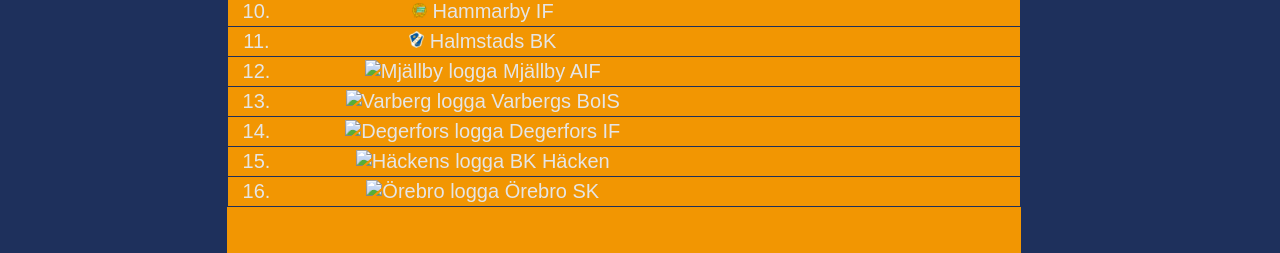
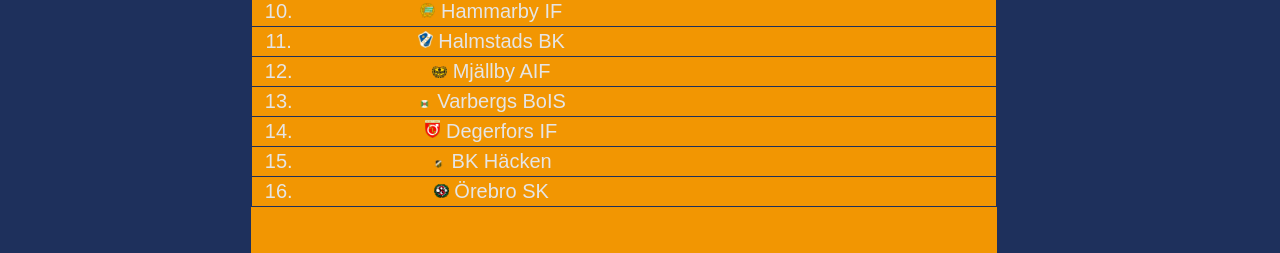
Before and after one commit to Lorens123/Sport24, a plain HTML site: page index.html in a window 1280 px wide. Shown: the part 498-751 px from the top of the page. Drawn offline with Linux system fonts and the light colour scheme; files whose address does not match are found by name.

Commit message:
nya bilder

```diff
--- a/index.html
+++ b/index.html
@@ -140,7 +140,7 @@
                 <tr>
                     <td>12.</td>
                     <td>
-                        <img src="" alt="Mjällby logga" width="15px">
+                        <img src="img/mjallby-logo.png" alt="Mjällby logga" width="15px">
                         Mjällby AIF
                     </td>
                     <td></td>
@@ -149,7 +149,7 @@
                 <tr>
                     <td>13.</td>
                     <td>
-                        <img src="" alt="Varberg logga" width="15px">
+                        <img src="img/varberg-logo.png" alt="Varberg logga" width="15px">
                         Varbergs BoIS
                     </td>
                     <td></td>
@@ -158,7 +158,7 @@
                 <tr>
                     <td>14.</td>
                     <td>
-                        <img src="" alt="Degerfors logga" width="15px">
+                        <img src="img/degerfors-logo.png" alt="Degerfors logga" width="15px">
                         Degerfors IF
                     </td>
                     <td></td>
@@ -167,7 +167,7 @@
                 <tr>
                     <td>15.</td>
                     <td>
-                        <img src="" alt="Häckens logga" width="15px">
+                        <img src="img/hacken-logo.png" alt="Häckens logga" width="15px">
                         BK Häcken
                     </td>
                     <td></td>
@@ -176,7 +176,7 @@
                 <tr>
                     <td>16.</td>
                     <td>
-                        <img src="" alt="Örebro logga" width="15px">
+                        <img src="img/orebro-logo.png" alt="Örebro logga" width="15px">
                         Örebro SK
                     </td>
                     <td></td>
```
Also changed, not shown: img/degerfors-logo.png (added), img/hacken-logo.png (added), img/mjallby-logo.png (added), img/orebro-logo.png (added), img/varberg-logo.png (added).
